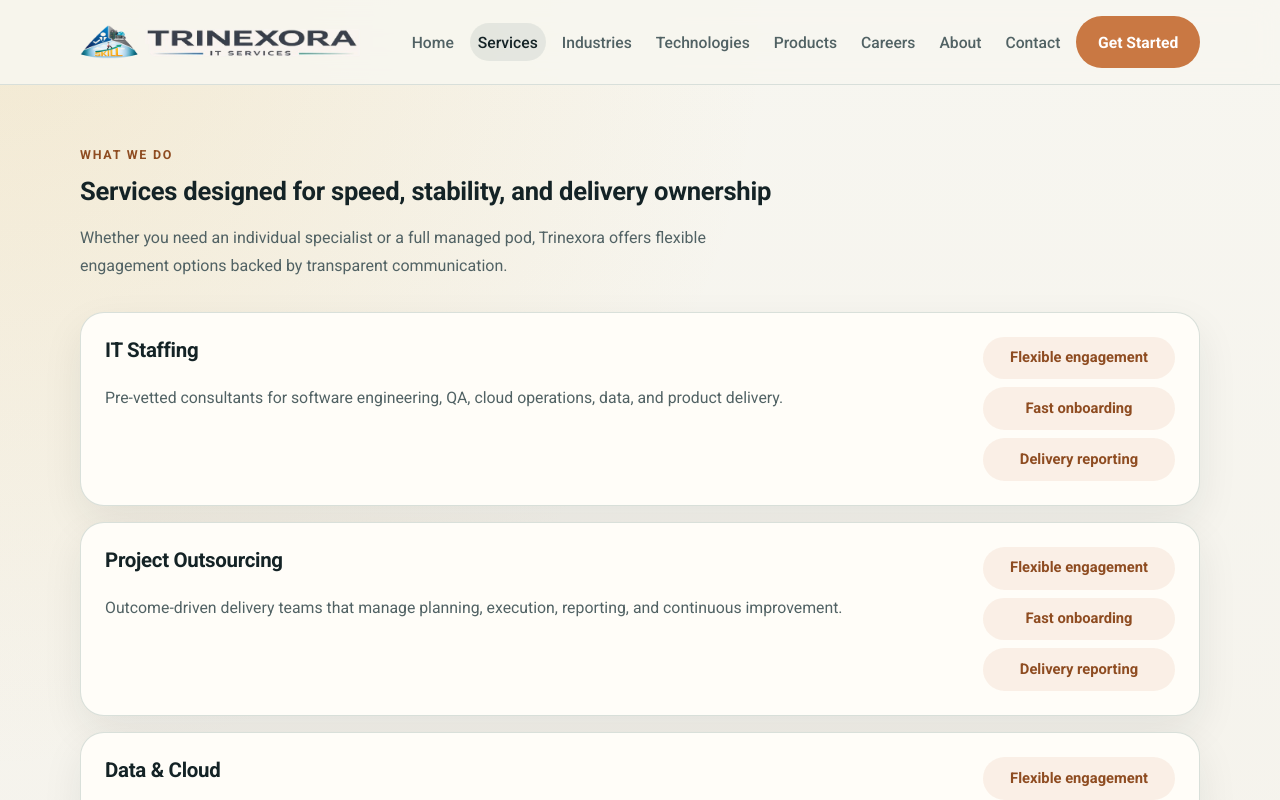
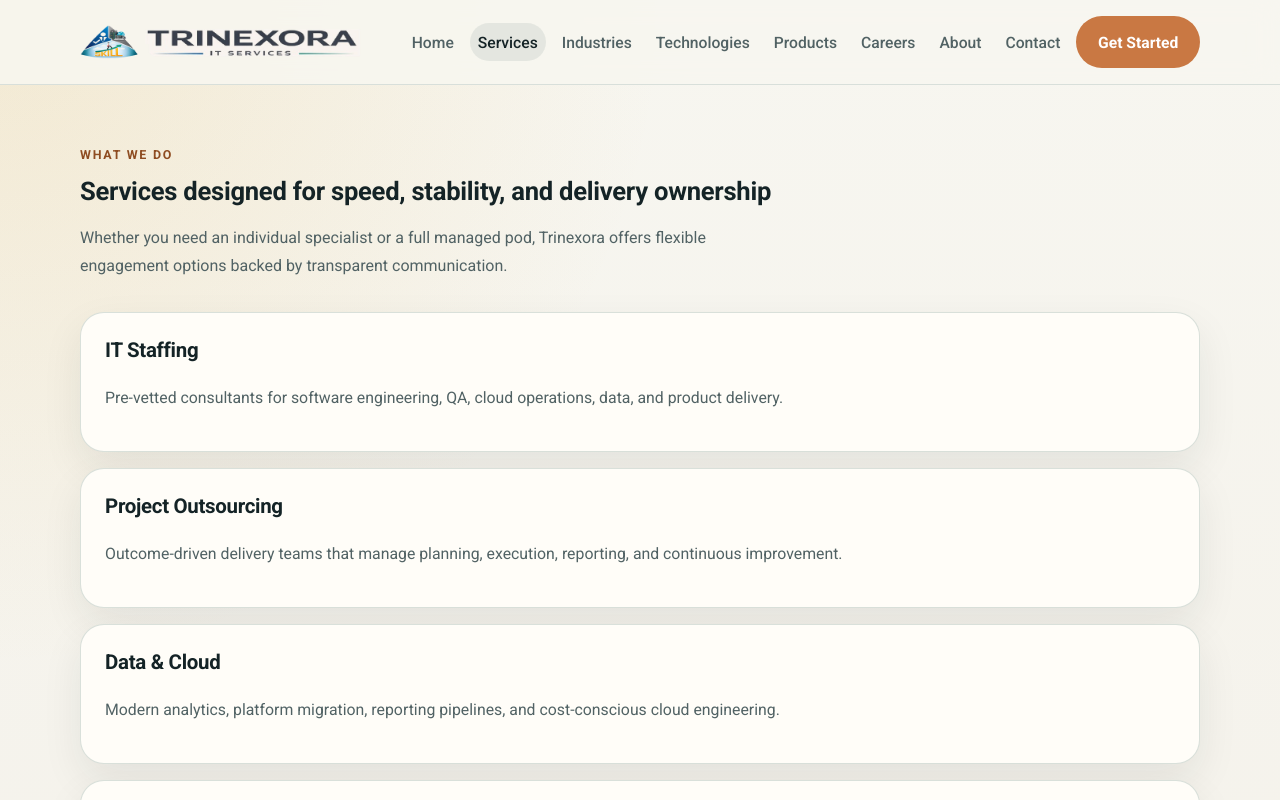
Before and after one commit to dtrajesh/SRIJ-Consultancy, a React (Vite) app in the folder frontend/: page /services in a window 1280 px wide. Shown: the top 800 px of the page. Built offline with nearby package versions, Linux system fonts and the light colour scheme; no server answers.

Commit message:
Remove service page meta labels

```diff
--- a/frontend/src/pages/ServicesPage.jsx
+++ b/frontend/src/pages/ServicesPage.jsx
@@ -19,11 +19,6 @@ export default function ServicesPage() {
                 <h3>{service.title}</h3>
                 <p>{service.description}</p>
               </div>
-              <div className="feature-meta">
-                <span>Flexible engagement</span>
-                <span>Fast onboarding</span>
-                <span>Delivery reporting</span>
-              </div>
             </article>
           ))}
         </div>
```
